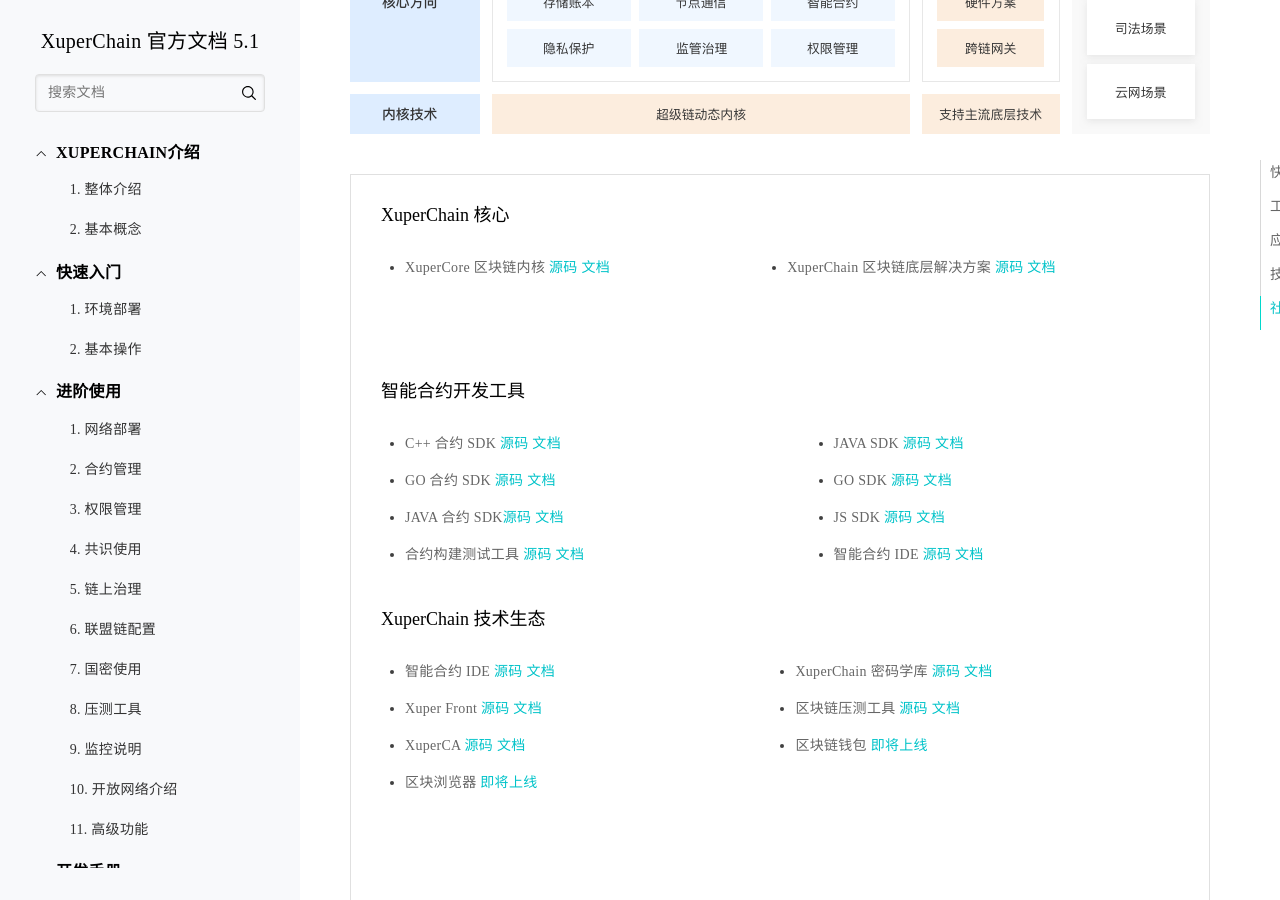
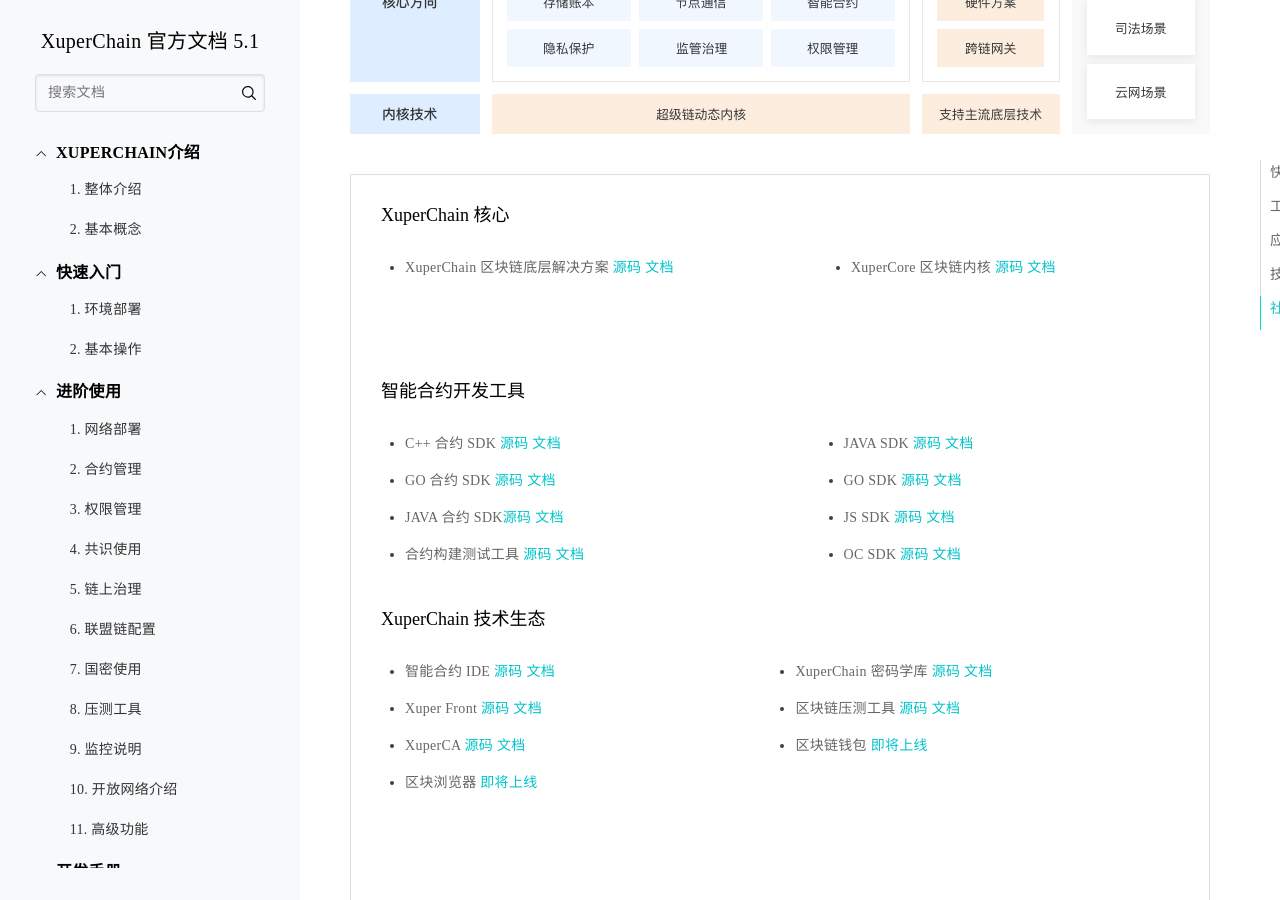
Before and after one commit to xuperchain/docs, a Sphinx documentation site: the page built from source/index.rst, in a window 1280 px wide and 900 px high, scrolled down 3010 px. Built offline with Sphinx 7.4.7 and the Read the Docs theme 2.0.0, drawn with Linux system fonts in a browser that asks for light colours.

Commit message:
remove smart contract

```diff
--- a/source/split/ecology.html
+++ b/source/split/ecology.html
@@ -11,12 +11,12 @@
             <div class="ecoul">
                 <ul class="ecof">
                     <li>
-                        <p>XuperCore 区块链内核 <b><a href="https://github.com/xuperchain/xupercore"> 源码</a></b><b><a href="https://github.com/xuperchain/xupercore/blob/master/README.md"> 文档</a></b></p>
-                    </li>
-                </ul>
+                        <p>XuperChain 区块链底层解决方案 <b><a href="https://github.com/xuperchain/xuperchain"> 源码</a></b><b><a href="https://github.com/xuperchain/xuperchain/blob/master/README.md"> 文档</a></b></p>
+                    </ul>
+                </li>
                 <ul class="ecos">
                     <li>
-                        <p>XuperChain 区块链底层解决方案 <b><a href="https://github.com/xuperchain/xuperchain"> 源码</a></b><b><a href="https://github.com/xuperchain/xuperchain/blob/master/README.md"> 文档</a></b></p>
+                        <p>XuperCore 区块链内核 <b><a href="https://github.com/xuperchain/xupercore"> 源码</a></b><b><a href="https://github.com/xuperchain/xupercore/blob/master/README.md"> 文档</a></b></p>
                     </li>
                 </ul>
             </div>
@@ -48,7 +48,7 @@
                         <p>JS SDK <b><a href="https://github.com/xuperchain/xuper-sdk-js"> 源码</a></b><b><a href="development_manuals/xuper-sdk/xuper-sdk-js.html"> 文档</a></b></p>
                     </li>
                     <li>
-                        <p>智能合约 IDE <b><a href="https://github.com/ObsidianLabs/XuperIDE"> 源码</a></b><b><a href="/development_manuals/xuper-ide.html"> 文档</a></b></p>
+                        <p> OC SDK <b><a href="https://github.com/oblivioned/xuper-sdk-oc"> 源码</a></b><b><a href="https://github.com/oblivioned/xuper-sdk-oc/blob/master/README.md"> 文档</a></b></p>
                     </li>
                 </ul>
             </div>
```
